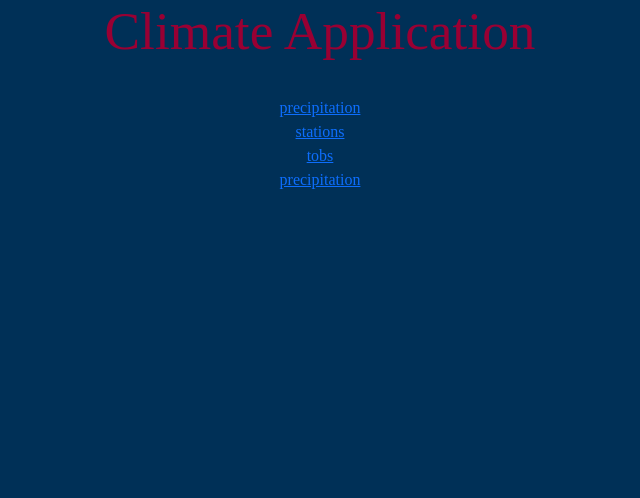
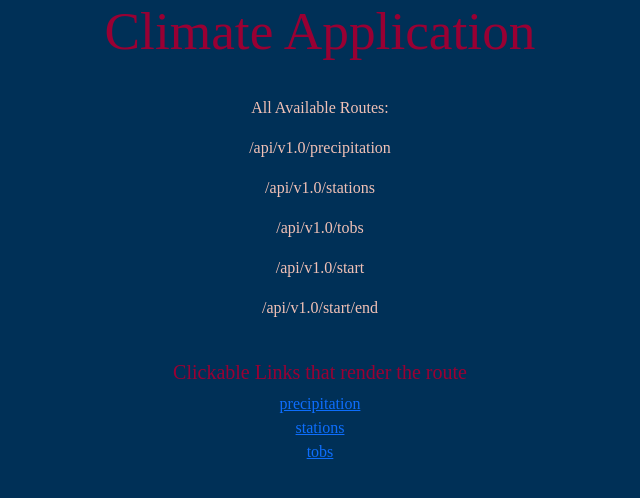
Before and after one commit to mattf4171/sqlalchemy-challenge, a Flask app: page / in a window 1280 px wide. Shown: the top 498 px of the page, without its empty margins (320-960 px from the left). Run offline with Flask 3, Linux system fonts and the light colour scheme.

Commit message:
Update index

```diff
--- a/SurfsUp/templates/index.html
+++ b/SurfsUp/templates/index.html
@@ -16,10 +16,16 @@
 
 
             <div>
+                <p class="p">All Available Routes:</p>
+                <p class="p">/api/v1.0/precipitation</p>
+                <p class="p">/api/v1.0/stations</p>
+                <p class="p">/api/v1.0/tobs</p>
+                <p class="p">/api/v1.0/start</p>
+                <p class="p">/api/v1.0/start/end</p><br>
+                <h5>Clickable Links that render the route</h5>
                 <a class='routes' href="/api/v1.0/precipitation">precipitation</a><br>
                 <a class='routes' href="/api/v1.0/stations">stations</a><br>
                 <a class='routes' href="/api/v1.0/tobs">tobs</a><br>
-                <a class='routes' href="/api/v1.0/<start>">precipitation</a><br>
                 <!-- <a class='routes' href="/api/v1.0/precipitation">precipitation</a> -->
             </div>
             <br>
```
